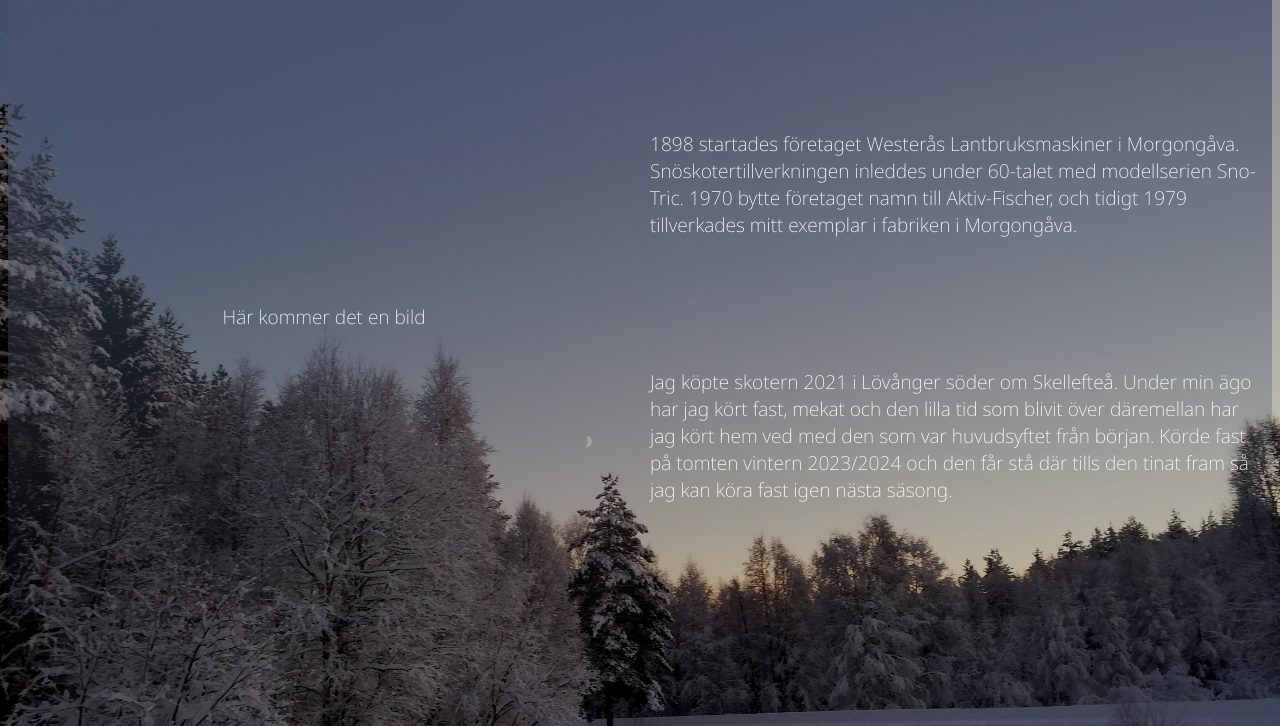
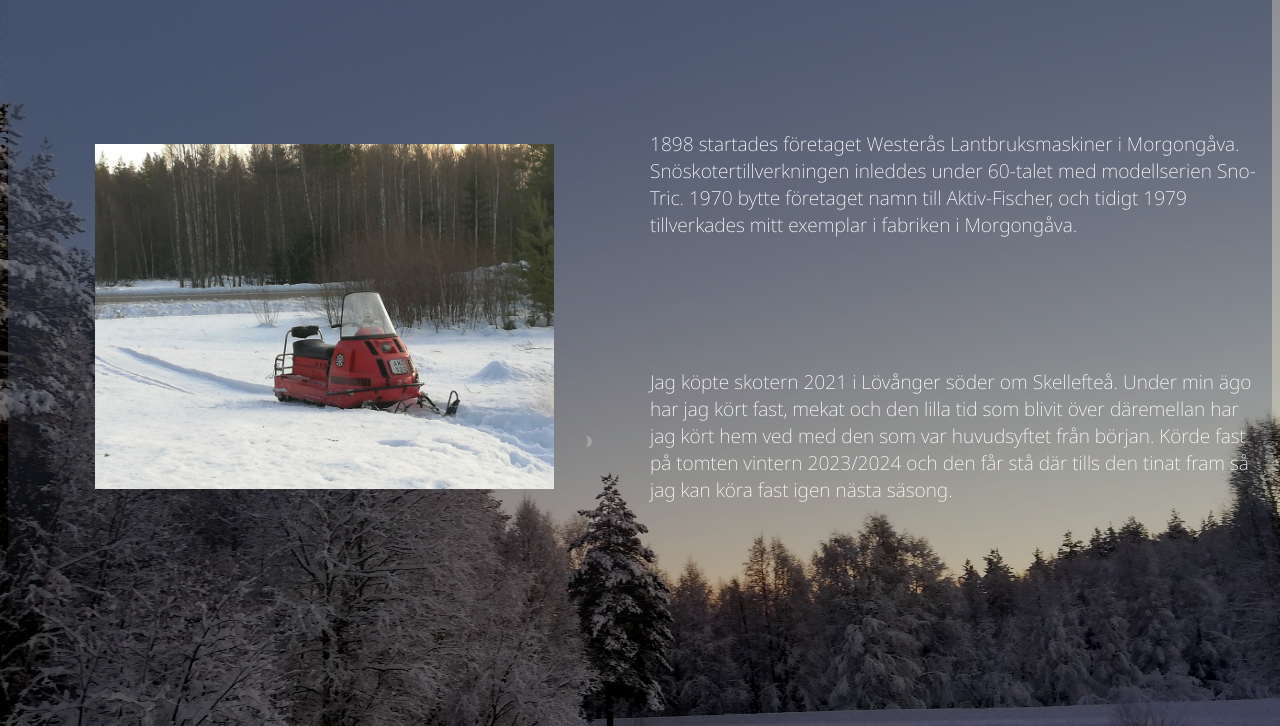
Before and after one commit to JT350120/min-hobby, a website built with Vite: page index.html in a window 1280 px wide. Both pictures are taken after a click on the button "Historia". Shown: the part 74-800 px from the top of the page. Built offline with nearby package versions, Linux system fonts and the light colour scheme.

Commit message:
:sparkles: Added an image dynamically in the createHistoryContent-function

```diff
--- a/main.js
+++ b/main.js
@@ -46,8 +46,16 @@ function createGalleryContent() {
 }
 
 function createHistoryContent() {
-  picDiv.textContent = "Här kommer det en bild";
+
+  picDiv.textContent = "";
+
+  const pic = document.createElement("img");
+  pic.src = "/assets/history.jpg";
+  pic.alt = "Bild på en Aktiv 600 i snön";
+  picDiv.appendChild(pic);
+
   textDiv.textContent = "";
+
   const upperSection = document.createElement("section");
   const lowerSection = document.createElement("section");
   textDiv.append(upperSection, lowerSection);
--- a/style.css
+++ b/style.css
@@ -68,4 +68,7 @@ button:active {
   width: 100%;
   height: 100%;
   padding: 10px;
+  img {
+    width: 75%;
+  }
 }
```
Also changed, not shown: assets/history.jpg (added).
